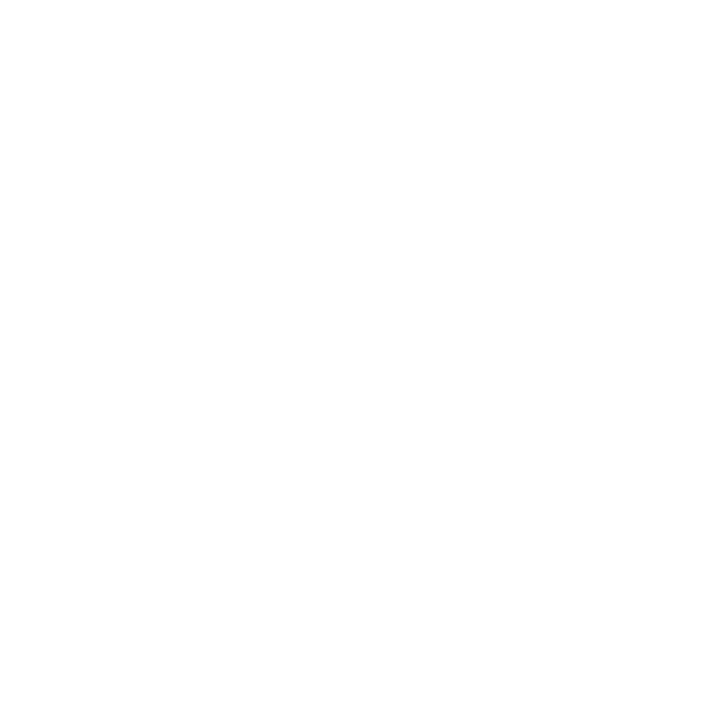
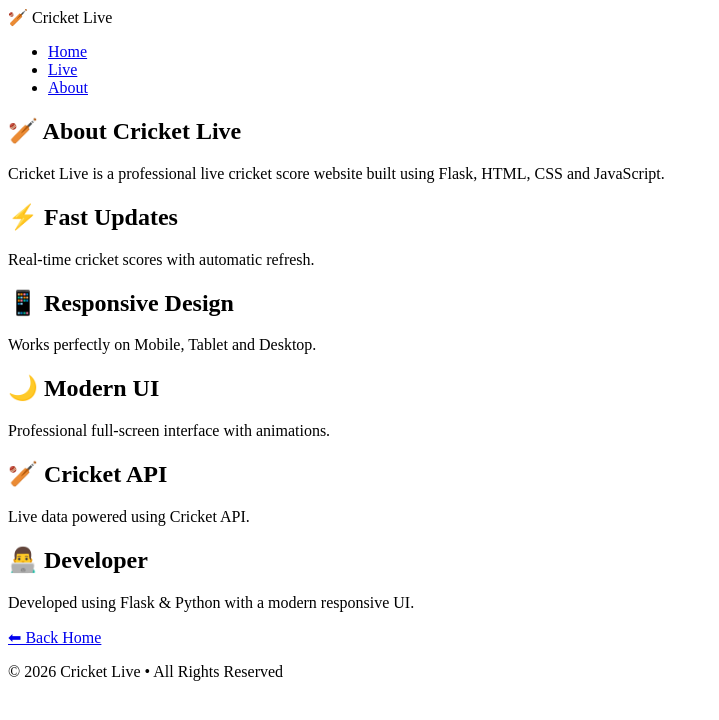
Before and after one commit to AnkitSaini491/Cricket-Live, a Flask app: page /about in a window 1280 px wide. Before the commit the part shown is empty. Shown: the top 720 px of the page, without its empty margins (0-719 px from the left). Run offline with Flask 3, Linux system fonts and the light colour scheme.

Commit message:
Create About page for Cricket Live website
Added a complete About page with information about the Cricket Live website, including features and developer details.

```diff
--- a/templates/about.html
+++ b/templates/about.html
@@ -0,0 +1,116 @@
+
+<!DOCTYPE html>
+<html lang="en">
+
+<head>
+
+<meta charset="UTF-8">
+
+<meta name="viewport" content="width=device-width, initial-scale=1.0">
+
+<title>About | Cricket Live</title>
+
+<link rel="stylesheet" href="{{ url_for('static', filename='style.css') }}">
+
+</head>
+
+<body>
+
+<nav>
+
+<div class="logo">🏏 Cricket Live</div>
+
+<ul>
+
+<li><a href="/">Home</a></li>
+
+<li><a href="/live">Live</a></li>
+
+<li><a href="/about" class="active">About</a></li>
+
+</ul>
+
+</nav>
+
+<section class="about">
+
+<h1>🏏 About Cricket Live</h1>
+
+<p>
+
+Cricket Live is a professional live cricket score website built using
+Flask, HTML, CSS and JavaScript.
+
+</p>
+
+<div class="about-box">
+
+<div class="card">
+
+<h2>⚡ Fast Updates</h2>
+
+<p>Real-time cricket scores with automatic refresh.</p>
+
+</div>
+
+<div class="card">
+
+<h2>📱 Responsive Design</h2>
+
+<p>Works perfectly on Mobile, Tablet and Desktop.</p>
+
+</div>
+
+<div class="card">
+
+<h2>🌙 Modern UI</h2>
+
+<p>Professional full-screen interface with animations.</p>
+
+</div>
+
+<div class="card">
+
+<h2>🏏 Cricket API</h2>
+
+<p>Live data powered using Cricket API.</p>
+
+</div>
+
+</div>
+
+<div class="developer">
+
+<h2>👨‍💻 Developer</h2>
+
+<p>
+
+Developed using Flask & Python with a modern responsive UI.
+
+</p>
+
+</div>
+
+<a href="/" class="btn">
+
+⬅ Back Home
+
+</a>
+
+</section>
+
+<footer>
+
+<p>
+
+© 2026 Cricket Live • All Rights Reserved
+
+</p>
+
+</footer>
+
+<script src="{{ url_for('static', filename='script.js') }}"></script>
+
+</body>
+
+</html>
```
